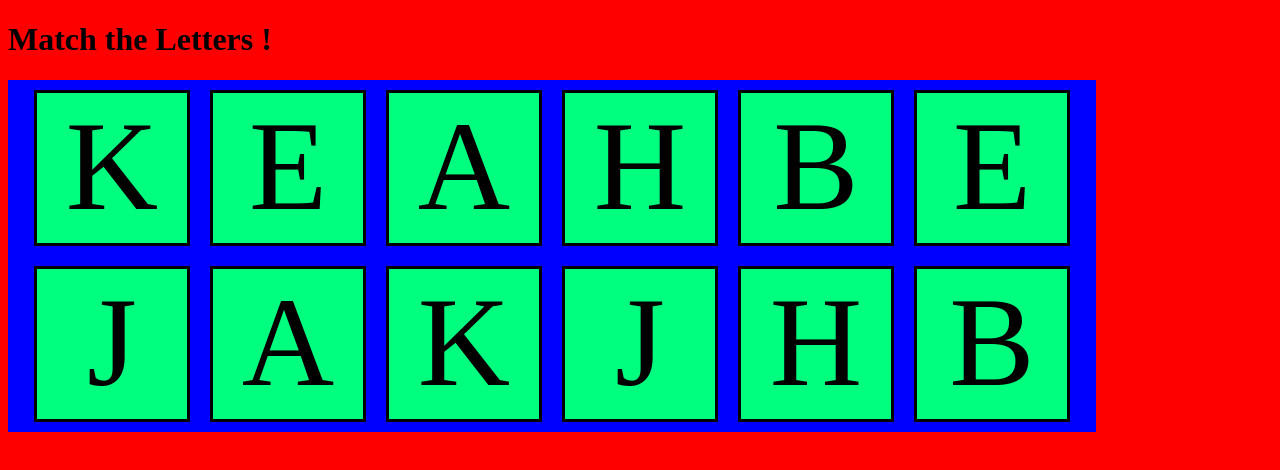
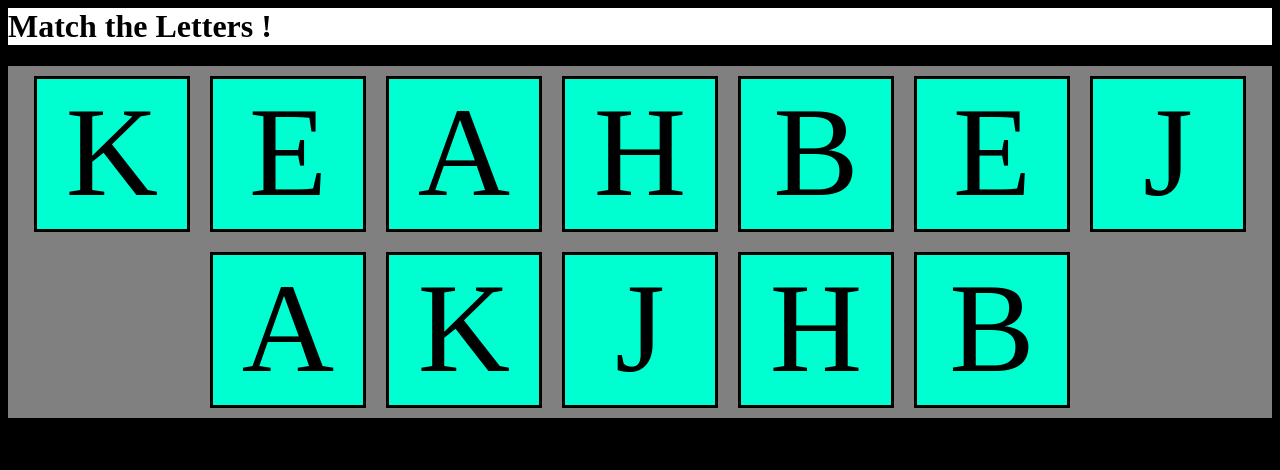
Before and after one commit to benson6/Memory-Game, a plain HTML site: page index.html in a window 1280 px wide. Drawn offline with Linux system fonts and the light colour scheme.

Commit message:
Add files via upload

```diff
--- a/index.html
+++ b/index.html
@@ -4,6 +4,9 @@
 <head>
 
  <link rel="stylesheet" href="memoryGame.css">
+
+ </head>
+
 <body>
 
 <script>
@@ -12,7 +15,7 @@
 
 
 
-<h1> Match the Letters !</h1>
+<h1 class="header"> Match the Letters !</h1>
 
 <div class="container">
 
@@ -33,11 +36,6 @@
 
 </div>
 
-
-
-</div>
-
-</div>
 
 <script>
 document.getElementById("card1").innerHTML = "B";
--- a/memoryGame.css
+++ b/memoryGame.css
@@ -2,23 +2,34 @@
 
 html
 {
-	background-color:red;
+	background-color:black;
 	height:100%;
 	width:100%
 
 }
 
 
-body {
+/* body {
 	background-color: red;
 	height: 100%;
-	width: 85%;
+	width: 100%;
+
+}
+ */
+.header {
+
+	background-color: white;
+	width:100%;
+	height: 50%;
+	margin-top: 0;
 
 }
 
 .container {
 
-	background-color: blue;
+
+	height : 100% ;
+	background-color: gray;
 	display: flex;
 	flex-direction: row;
 	flex-wrap: wrap;
@@ -34,7 +45,7 @@ body {
 {
 	height:150px;
 	width:150px;
-	background-color: springgreen;
+	background-color: #00ffd0;
 	margin: 10px;
 	border-style: solid;
 	font-size: 8em;
@@ -45,5 +56,5 @@ body {
 
 .selected
 {
-	color: Yellow;
+	color: #1203f4;
 }
```
